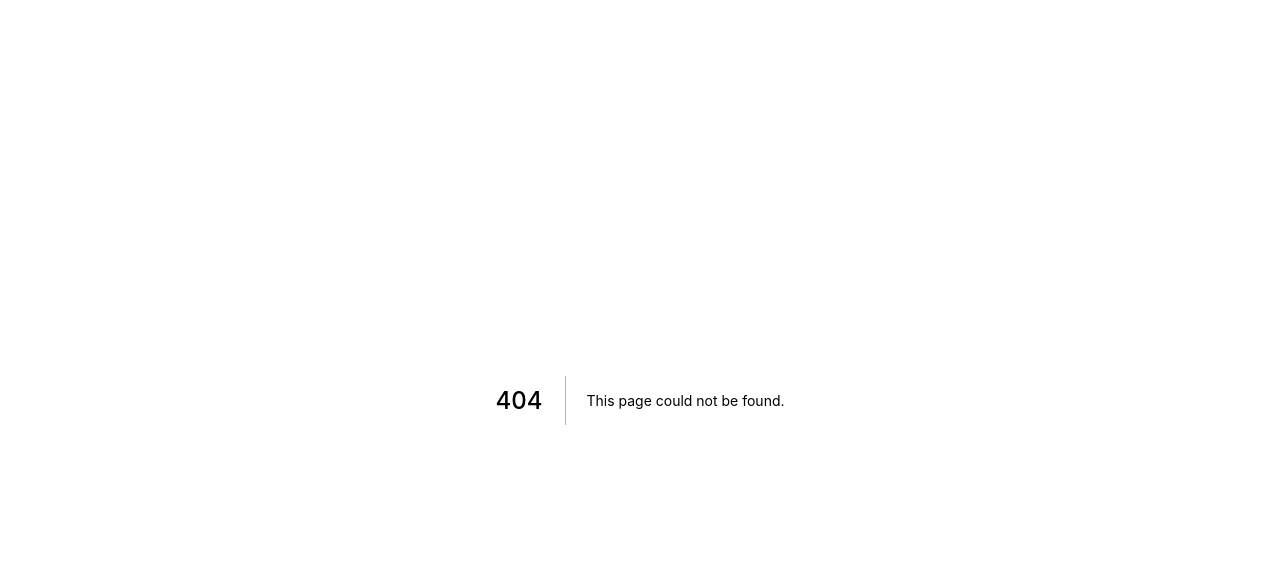
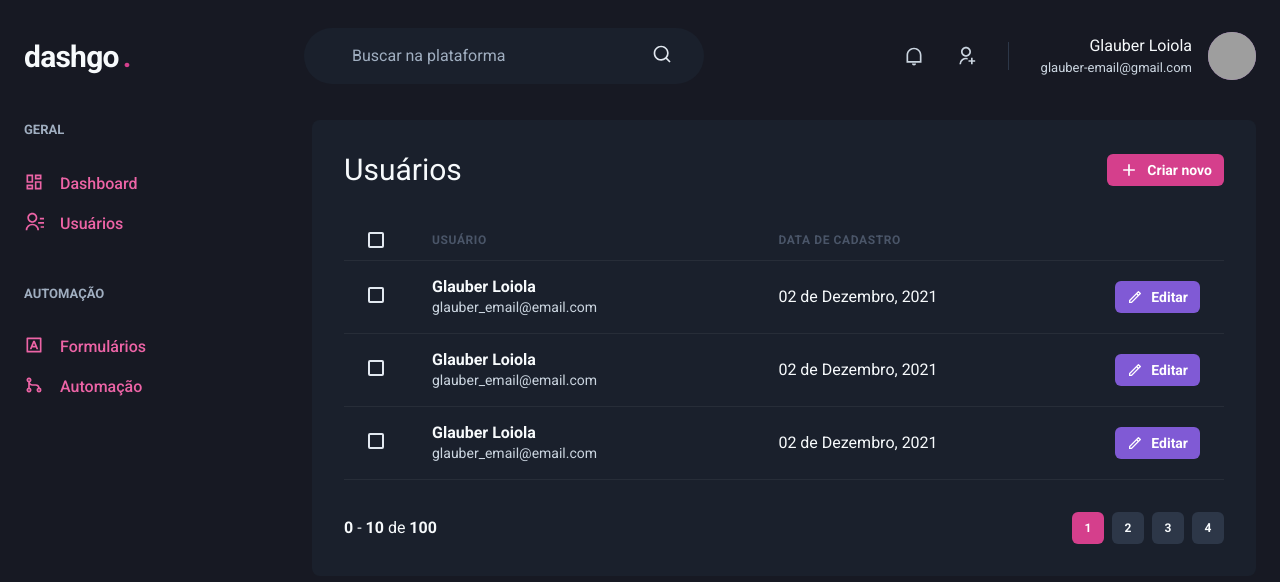
Before and after one commit to GL-19/ignite-react-aula04-dashgo-, a Next.js app: page /users in a window 1280 px wide. Before the commit this address had no page. Shown: the top 582 px of the page. Built offline with nearby package versions, Linux system fonts and the light colour scheme; grey boxes are pictures that could not be loaded.

Commit message:
Página de usuários estilizada

```diff
--- /dev/null
+++ b/src/components/Pagination.tsx
@@ -0,0 +1,57 @@
+import { Stack, Button, Box } from "@chakra-ui/react";
+
+export function Pagination() {
+	return (
+		<Stack direction="row" spacing="6" mt="8" justify="space-between" align="center">
+			<Box>
+				<strong>0</strong> - <strong>10</strong> de <strong>100</strong>
+			</Box>
+
+			<Stack direction="row" spacing="2">
+				<Button
+					size="sm"
+					fontSize="xs"
+					width="4"
+					colorScheme="pink"
+					disabled
+					_disabled={{
+						bgColor: "pink.500",
+						cursor: "default",
+					}}
+				>
+					1
+				</Button>
+
+				<Button
+					size="sm"
+					fontSize="xs"
+					width="4"
+					bgColor="gray.700"
+					_hover={{ bgColor: "gray.500" }}
+				>
+					2
+				</Button>
+
+				<Button
+					size="sm"
+					fontSize="xs"
+					width="4"
+					bgColor="gray.700"
+					_hover={{ bgColor: "gray.500" }}
+				>
+					3
+				</Button>
+
+				<Button
+					size="sm"
+					fontSize="xs"
+					width="4"
+					bgColor="gray.700"
+					_hover={{ bgColor: "gray.500" }}
+				>
+					4
+				</Button>
+			</Stack>
+		</Stack>
+	);
+}
--- /dev/null
+++ b/src/pages/users/index.tsx
@@ -0,0 +1,141 @@
+import {
+	Box,
+	Flex,
+	Heading,
+	Button,
+	Icon,
+	Text,
+	Table,
+	Thead,
+	Tbody,
+	Tr,
+	Th,
+	Td,
+	Checkbox,
+} from "@chakra-ui/react";
+import { RiAddLine, RiPencilLine } from "react-icons/ri";
+import { Header } from "../../components/Header";
+import { Pagination } from "../../components/Pagination";
+import { Sidebar } from "../../components/Sidebar";
+
+export default function UserList() {
+	return (
+		<Box>
+			<Header />
+
+			<Flex w="100%" maxWidth={1480} my="6" mx="auto" px="6">
+				<Sidebar />
+
+				<Box flex="1" borderRadius={8} bg="gray.800" p="8">
+					<Flex mb="8" justify="space-between" align="center">
+						<Heading size="lg" fontWeight="normal">
+							Usuários
+						</Heading>
+
+						<Button
+							as="a"
+							size="sm"
+							fontSize="sm"
+							colorScheme="pink"
+							leftIcon={<Icon as={RiAddLine} fontSize="20" />}
+						>
+							Criar novo
+						</Button>
+					</Flex>
+
+					<Table colorScheme="whiteAlpha">
+						<Thead>
+							<Tr>
+								<Th px="6" width="8" color="gray.300">
+									<Checkbox colorScheme="pink" />
+								</Th>
+								<Th>Usuário</Th>
+								<Th>Data de cadastro</Th>
+								<Th width="8"></Th>
+							</Tr>
+						</Thead>
+						<Tbody>
+							<Tr>
+								<Td px="6">
+									<Checkbox colorScheme="pink" />
+								</Td>
+								<Td>
+									<Box>
+										<Text fontWeight="bold">Glauber Loiola</Text>
+										<Text fontSize="sm" color="gray.300">
+											glauber_email@email.com
+										</Text>
+									</Box>
+								</Td>
+								<Td>02 de Dezembro, 2021</Td>
+								<Td>
+									<Button
+										as="a"
+										size="sm"
+										fontSize="sm"
+										colorScheme="purple"
+										leftIcon={<Icon as={RiPencilLine} fontSize="16" />}
+									>
+										Editar
+									</Button>
+								</Td>
+							</Tr>
+							<Tr>
+								<Td px="6">
+									<Checkbox colorScheme="pink" />
+								</Td>
+								<Td>
+									<Box>
+										<Text fontWeight="bold">Glauber Loiola</Text>
+										<Text fontSize="sm" color="gray.300">
+											glauber_email@email.com
+										</Text>
+									</Box>
+								</Td>
+								<Td>02 de Dezembro, 2021</Td>
+								<Td>
+									<Button
+										as="a"
+										size="sm"
+										fontSize="sm"
+										colorScheme="purple"
+										leftIcon={<Icon as={RiPencilLine} fontSize="16" />}
+									>
+										Editar
+									</Button>
+								</Td>
+							</Tr>
+							<Tr>
+								<Td px="6">
+									<Checkbox colorScheme="pink" />
+								</Td>
+								<Td>
+									<Box>
+										<Text fontWeight="bold">Glauber Loiola</Text>
+										<Text fontSize="sm" color="gray.300">
+											glauber_email@email.com
+										</Text>
+									</Box>
+								</Td>
+								<Td>02 de Dezembro, 2021</Td>
+								<Td>
+									<Button
+										as="a"
+										size="sm"
+										fontSize="sm"
+										colorScheme="purple"
+										leftIcon={<Icon as={RiPencilLine} fontSize="16" />}
+									>
+										Editar
+									</Button>
+								</Td>
+							</Tr>
+						</Tbody>
+					</Table>
+
+					<Pagination />
+				</Box>
+			</Flex>
+		</Box>
+	);
+}
```
Also changed, not shown: src/pages/dashboard.tsx (+5 -4 lines).
